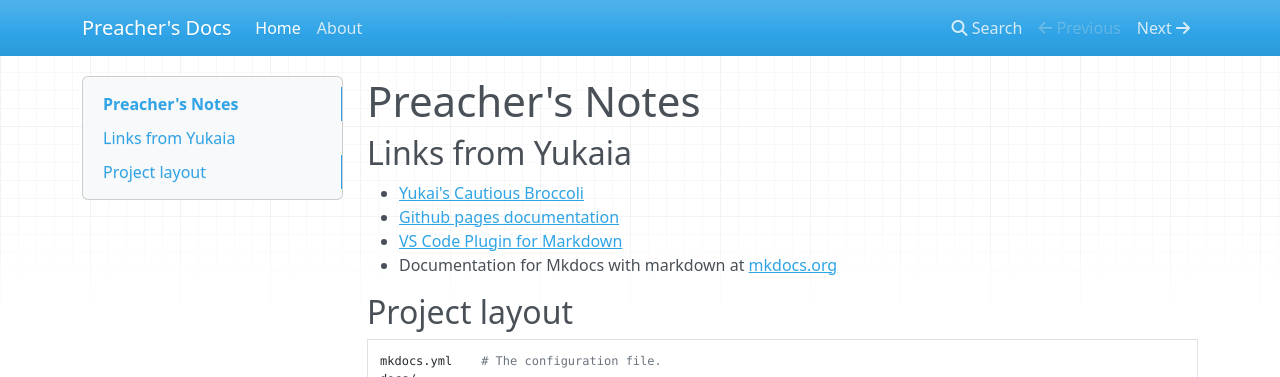
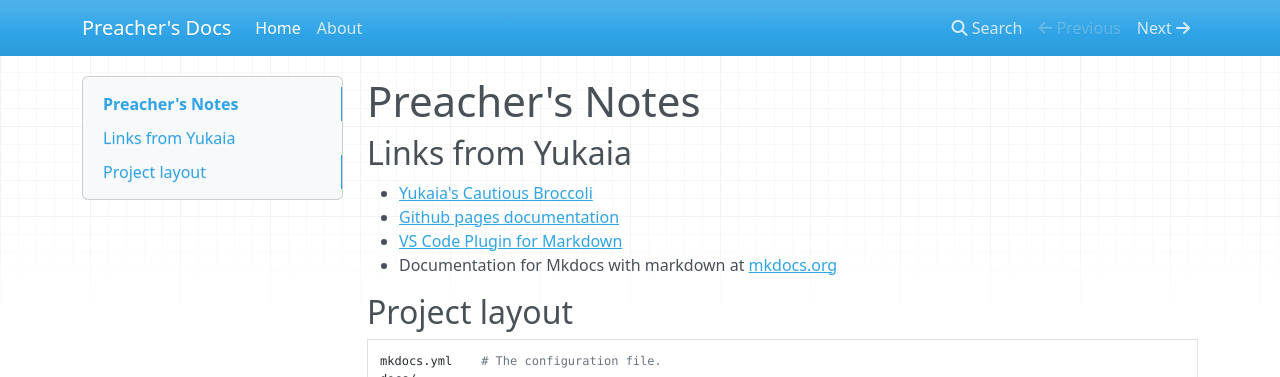
Before and after one commit to d-henry/d-henry.github.io, an MkDocs documentation site: the page built from docs/index.md, in a window 1280 px wide. Shown: the top 377 px of the page. Built offline with MkDocs 1.6.1, drawn with Linux system fonts in a browser that asks for light colours; nearby versions of some CDN libraries.

Commit message:
fixed typo yukai->yukaia

```diff
--- a/docs/index.md
+++ b/docs/index.md
@@ -2,7 +2,7 @@
 
 ## Links from Yukaia
 
-* [Yukai's Cautious Broccoli](https://yukaia.github.io/cautious-broccoli/)
+* [Yukaia's Cautious Broccoli](https://yukaia.github.io/cautious-broccoli/)
 * [Github pages documentation](https://pages.github.com/)
 * [VS Code Plugin for Markdown](https://marketplace.visualstudio.com/items?itemName=yzhang.markdown-all-in-one)
 * Documentation for Mkdocs with markdown at [mkdocs.org](https://www.mkdocs.org/)
```
